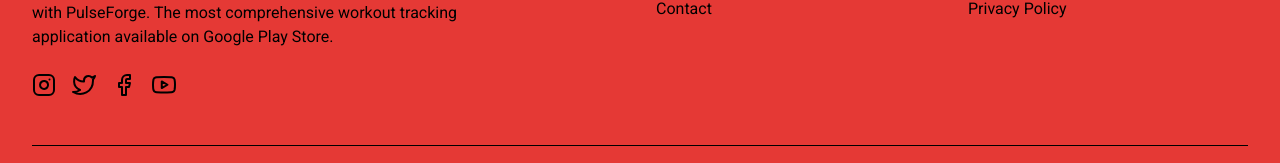
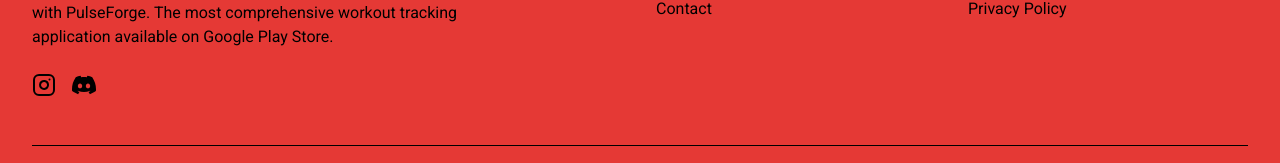
Before and after one commit to saumya11mehta/pulseforgeweb, a Next.js app: page / in a window 1280 px wide. Shown: the part 2105-2268 px from the top of the page. Built offline with nearby package versions, Linux system fonts and the light colour scheme.

Commit message:
Changed socials

```diff
--- a/package.json
+++ b/package.json
@@ -17,7 +17,7 @@
     "@vercel/speed-insights": "^1.2.0",
     "autoprefixer": "^10.4.21",
     "dotenv": "^16.4.7",
-    "next": "15.2.3",
+    "next": "15.5.7",
     "next-themes": "^0.4.6",
     "react": "^19.0.0",
     "react-dom": "^19.0.0",
@@ -31,7 +31,7 @@
     "@types/react-dom": "^19",
     "critters": "^0.0.25",
     "eslint": "^9",
-    "eslint-config-next": "15.2.3",
+    "eslint-config-next": "15.5.7",
     "postcss": "^8.5.3",
     "tailwindcss": "^4.0.15",
     "typescript": "^5"
--- a/src/components/Footer.tsx
+++ b/src/components/Footer.tsx
@@ -2,7 +2,8 @@
 
 import Link from 'next/link';
 import Image from 'next/image';
-import { FiInstagram, FiTwitter, FiFacebook, FiYoutube } from 'react-icons/fi';
+import { FiInstagram } from 'react-icons/fi';
+import { SiDiscord } from 'react-icons/si';
 import { useState, useEffect } from 'react';
 
 const Footer = () => {
@@ -40,17 +41,11 @@ const Footer = () => {
               The most comprehensive workout tracking application available on Google Play Store.
             </p>
             <div className="flex space-x-4 mt-6">
-              <a href="https://instagram.com" target="_blank" rel="noopener noreferrer" aria-label="Instagram" className="hover:text-primary-on transition-colors">
+              <a href="https://www.instagram.com/pulseforgeapp/" target="_blank" rel="noopener noreferrer" aria-label="Instagram" className="hover:text-primary-on transition-colors">
                 <FiInstagram className="h-6 w-6" />
               </a>
-              <a href="https://twitter.com" target="_blank" rel="noopener noreferrer" aria-label="Twitter" className="hover:text-primary-on transition-colors">
-                <FiTwitter className="h-6 w-6" />
-              </a>
-              <a href="https://facebook.com" target="_blank" rel="noopener noreferrer" aria-label="Facebook" className="hover:text-primary-on transition-colors">
-                <FiFacebook className="h-6 w-6" />
-              </a>
-              <a href="https://youtube.com" target="_blank" rel="noopener noreferrer" aria-label="YouTube" className="hover:text-primary-on transition-colors">
-                <FiYoutube className="h-6 w-6" />
+              <a href="https://discord.gg/9GhpQ9b4Ep" target="_blank" rel="noopener noreferrer" aria-label="Discord" className="hover:text-primary-on transition-colors">
+                <SiDiscord className="h-6 w-6" />
               </a>
             </div>
           </div>
```
Also changed, not shown: 1 other file (tests, documents, lock files or other folders).
